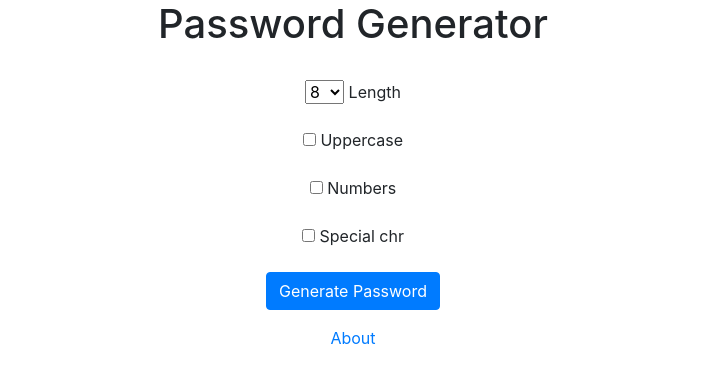
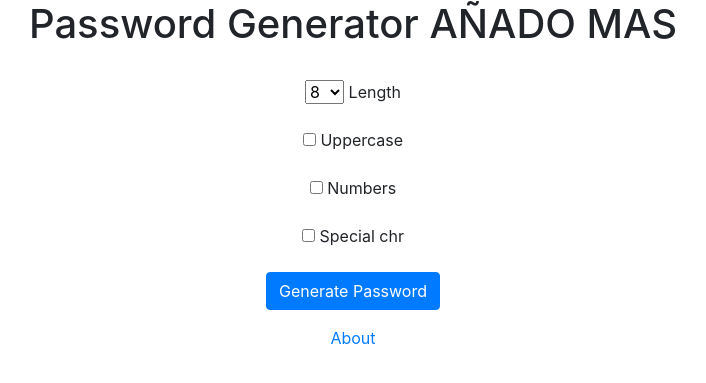
Before and after one commit to FJDeepPyMoreno/Django3-password_generator, a Django app: page / in a window 1280 px wide. Shown: the top 383 px of the page, without its empty margins (287-993 px from the left). Run offline with Django 3.2, Linux system fonts and the light colour scheme; some libraries are stand-ins or nearby versions.

Commit message:
aniadido_home

```diff
--- a/generator/templates/generator/home.html
+++ b/generator/templates/generator/home.html
@@ -1,7 +1,7 @@
 
 <link rel="stylesheet" href="https://stackpath.bootstrapcdn.com/bootstrap/4.5.0/css/bootstrap.min.css" integrity="sha384-9aIt2nRpC12Uk9gS9baDl411NQApFmC26EwAOH8WgZl5MYYxFfc+NcPb1dKGj7Sk" crossorigin="anonymous">
 <div class="container text-center">
-   <h1>Password Generator</h1>
+   <h1>Password Generator AÑADO MAS</h1>
    <br>
    <form action="{% url 'password' %}">
 	<!-- El nombre que pongamos tras % url
```
